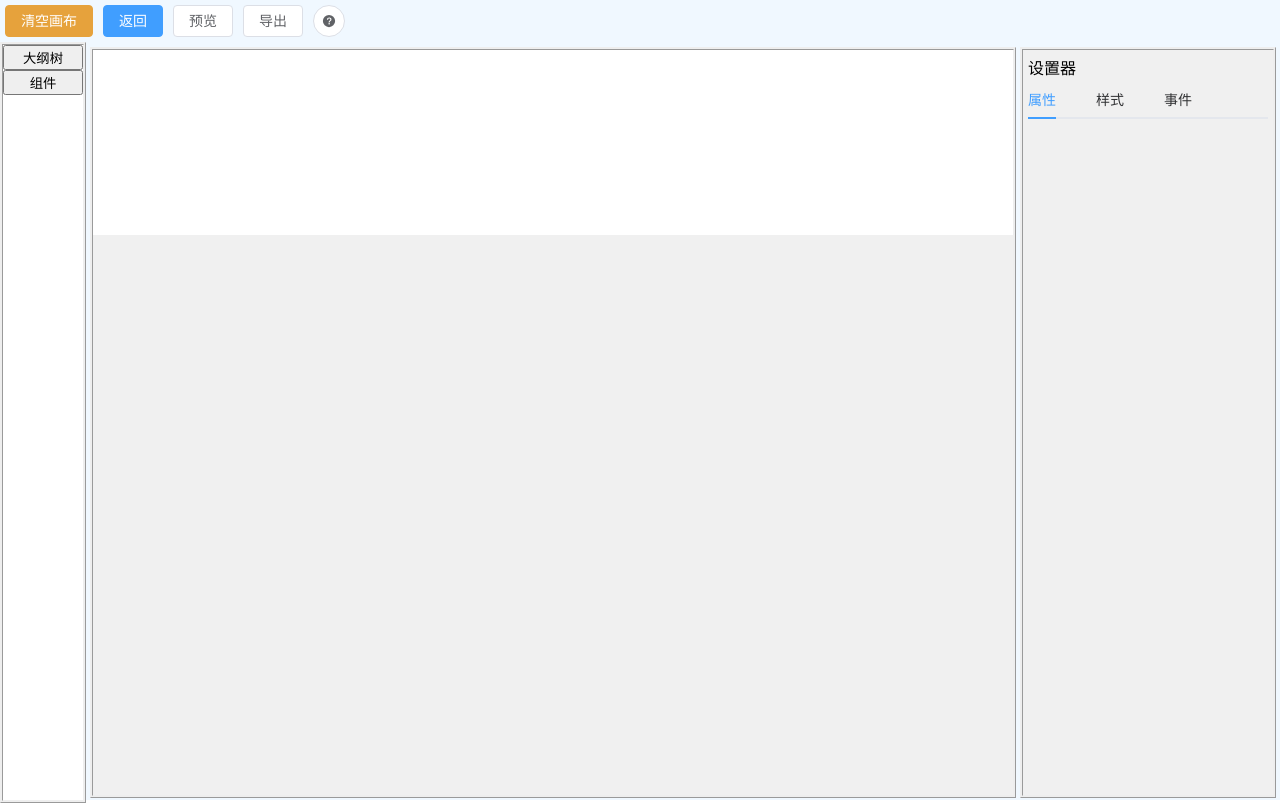
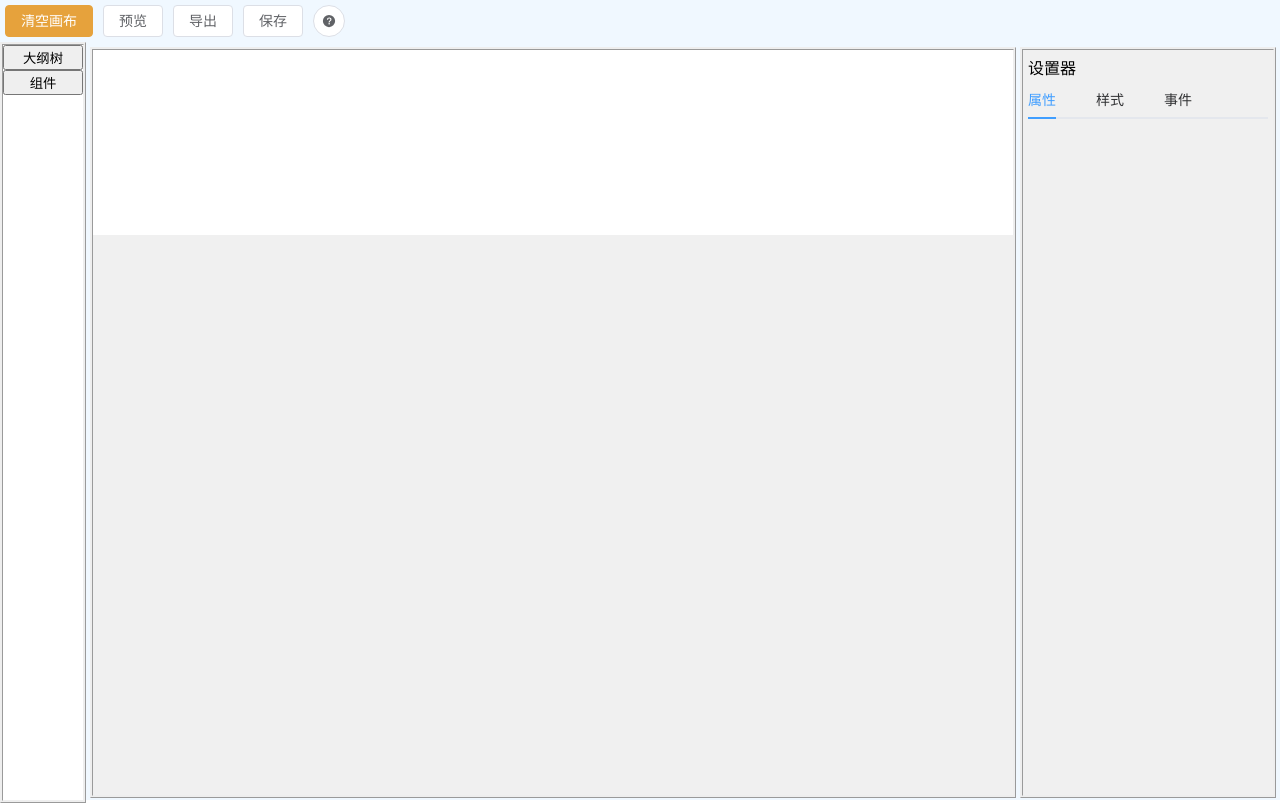
Before and after one commit to xxt-lang/easycode-, a Vue app: page / in a window 1280 px wide. Built offline with nearby package versions, Linux system fonts and the light colour scheme.

Commit message:
增加把保存按钮，

```diff
--- a/src/utils/shortcutKeys.js
+++ b/src/utils/shortcutKeys.js
@@ -63,6 +63,7 @@ const keyDetails = [
   {key:'ctrl d',detail:'删除'},
   {key:'Backspace',detail:'删除'},
   {key:'ctrl l',detail:'锁定组件'},
+  {key:'ctrl s',detail:'保存组件'},
 ]
 export function getKeyDetails(){
   return keyDetails
--- a/src/views/Home.vue
+++ b/src/views/Home.vue
@@ -73,6 +73,7 @@ export default {
   },
   methods: {
     ...mapActions(PageComponentsStore,['setPageComponents']),
+    // 工具栏点击事件，点击之后页面弹窗
     toolClick(param){
       if(param === 'showKeyDetail'){
         this.drawerTitle = "快捷键"
@@ -80,10 +81,13 @@ export default {
       }
 
     },
+    //点击弹窗
     clickBar(param) {
       this.leftToolBarActive = param.status
     },
+    // 页面点击事件
     mouseDown(e) {
+      // 清空选择框
       if(e.target.id === "editor" || e.target.id === ''){
         clearSelectPlate()
       }
--- a/src/views/coreComponents/Shape.vue
+++ b/src/views/coreComponents/Shape.vue
@@ -58,7 +58,6 @@ export default {
 </script>
 <style lang="scss" scoped>
   .shape {
-    margin: 2px;
     padding: 1px;
   }
 
--- a/src/views/toolBar/TopBar.vue
+++ b/src/views/toolBar/TopBar.vue
@@ -24,6 +24,7 @@
 </template>
 <script>
 import {exportComponent,clearMap} from "@/utils/core"
+import {savePage} from "../../utils/core";
 export default {
     name: 'TopBar',
     props: {},
@@ -43,16 +44,16 @@ export default {
                 clearMap()
               }
             },
-            {
-              component:"button",
-              label:"返回",
-              attribute:{
-                type:'primary'
-              },
-              icon:'',
-              func:()=>{
-              }
-            },
+            // {
+            //   component:"button",
+            //   label:"返回",
+            //   attribute:{
+            //     type:'primary'
+            //   },
+            //   icon:'',
+            //   func:()=>{
+            //   }
+            // },
             {
               component:"button",
               label:"预览",
@@ -71,6 +72,16 @@ export default {
               icon:'',
               func:()=>{
                 exportComponent()
+              }
+            },
+            {
+              component:"button",
+              label:"保存",
+              attribute:{
+              },
+              icon:'',
+              func:()=>{
+                savePage()
               }
             },
             {
@@ -95,7 +106,8 @@ export default {
         this.$emit('toolClick',param)
       },
       click(){
-        this.$router.push('/preview')
+        let toPage = this.$router.resolve({name:'preview'})
+        window.open(toPage.href,'_blank')
       }
     }
 }
```
Also changed, not shown: src/utils/core.js (+4 -4 lines).
